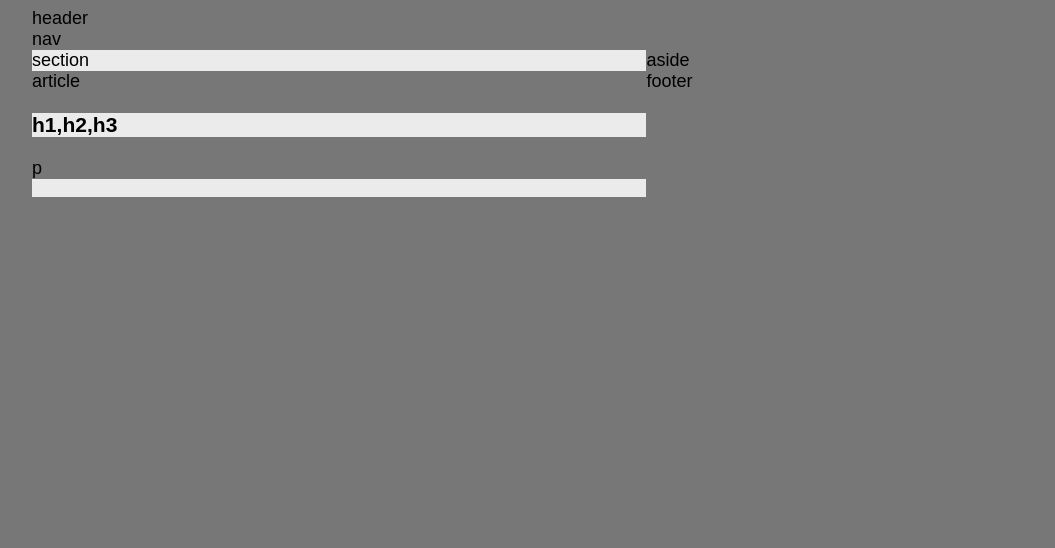
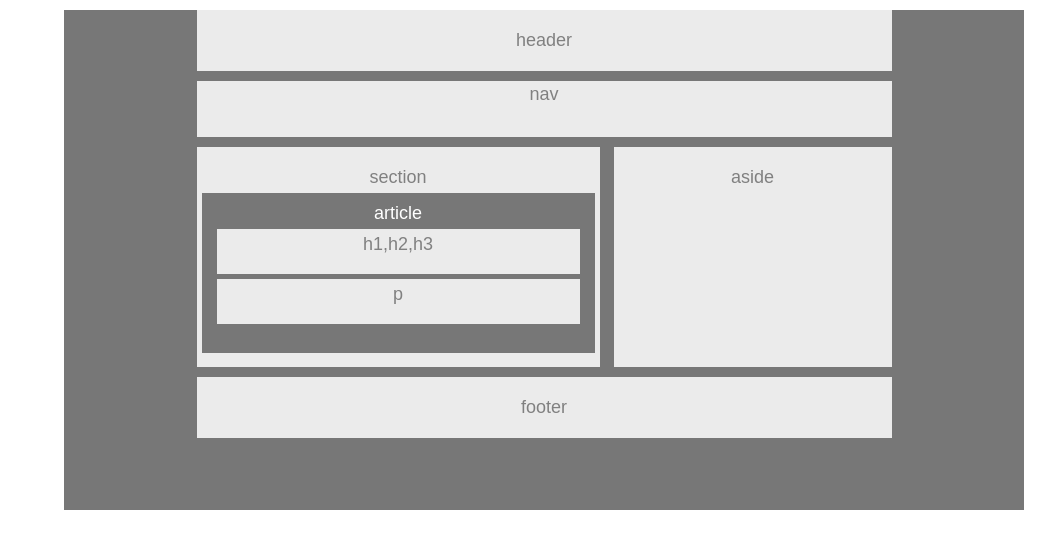
Before and after one commit to CLMBN/HW-Wireframe, a plain HTML site: page index.html in a window 1280 px wide. Shown: the whole page, without its empty margins (96-1151 px from the left). Drawn offline with Linux system fonts and the light colour scheme.

Commit message:
finished wireframe assignment

```diff
--- a/index.html
+++ b/index.html
@@ -4,27 +4,29 @@
 	<link rel="stylesheet" type="text/css" href="style.css">
 	<title></title>
 </head>
-<body class="body1">
-	<div class=container>
-	<header">
+<body>
+<div class="container">
+	<div>
+		<header>
 			header
 		</header>
-	<nav id=>
+		<nav>
 			nav
 		</nav>
-		<section id="section1">section
+			<section>section
 				<article id="article1">article
-				<h1 id="bk1">h1,h2,h3</h1>
+					<p>h1,h2,h3</p>
 					<p>p</p>
 				</article>
 			</section>
-		<aside id="aside1">
+
+			<aside>
 				aside
 			</aside>
 			<footer>
 				footer
 			</footer>
 	</div>
-
+</div>
 </body>
 </html>
--- a/style.css
+++ b/style.css
@@ -1,40 +1,81 @@
-<style>
-	body {
+	.container {
+		background-color: #777;
 		width: 960px;
-		font-family: Arial, 'Helvetica Neue', Helvetica, sans-serif;
+		margin: 5 auto;
+		font-family: Arial, Helvetica, sans-serif;
 		font-size: 18px;
-		margin: 0;
-		padding: 0;
+		color: grey;
+	}
+	div {
+		width: 695px;
+		margin: 0 auto;
+		height: 500px;
+	}
+	header {
+		background-color: #ebebeb;
+		padding: 20px;
+		text-align: center;
+		margin-bottom: 10px;
+		margin-top: 10px;
+
+	}
+	nav {
+		background-color: #ebebeb;
+		height: 50px;
+		padding: 3px;
+		text-align: center;
+		vertical-align: middle;
+		margin-bottom: 10px;
+	}
+
+	section {
+		clear: both;
+		background-color: #ebebeb;
+		height: 200px;
+		text-align: center;
+		float: left;
+		width: 58%;
+		margin-bottom: 10px;
+		margin-right: 10px;
+		padding-top: 20px;
+	}
+
+	article {
+		background-color: #777;
+		margin: 5px;
+		color: white;
+		height: 150px;
+		padding-top: 10px;
 	}
 	p {
-		font-family: Arial, 'Helvetica Neue', Helvetica, sans-serif;
-		font-size: 18px;
+		background-color: #ebebeb;
+		text-align: center;
+		margin-left: 15px;
+		margin-right: 15px;
+		margin-bottom: 5px;
+		margin-top: 5px;
+		color: grey;
+		height: 35px;
+		padding: 5px;
 	}
-	.header1 {
+	h1 {
+
+	}
+	aside {
 		background-color: #ebebeb;
+		float: right;
+		width: 40%;
+		height: 200px;
+		margin-bottom: 10px;
+		text-align: center;
+		padding-top: 20px
 	}
-	.container {
-		width: 1024px;
-		margin: 0 auto;
+	footer {
+		background-color: #ebebeb;
+		clear: both;
+		overflow: auto;
+		padding: 20px;
+		text-align: center;
+		margin-bottom: 20px;
+		color: grey;
 	}
-	.body1 {
-		background-color: #777;
-		font-family: Arial, 'Helvetica Neue', Helvetica, sans-serif;
-		font-size: 18px;
-	}
-	#section1 {
-		background-color: #ebebeb;
-		float: left;
-		width: 60%;
-	}
-	#aside1 {
-		float: left;
-		width: 40%;
-	}
-	#article1 {
-		background-color: #777
-	}
-	#bk1 {
-		background-color: #ebebeb
-	}
-</style>
```
Lines whose indentation alone changed are shown as unchanged.
